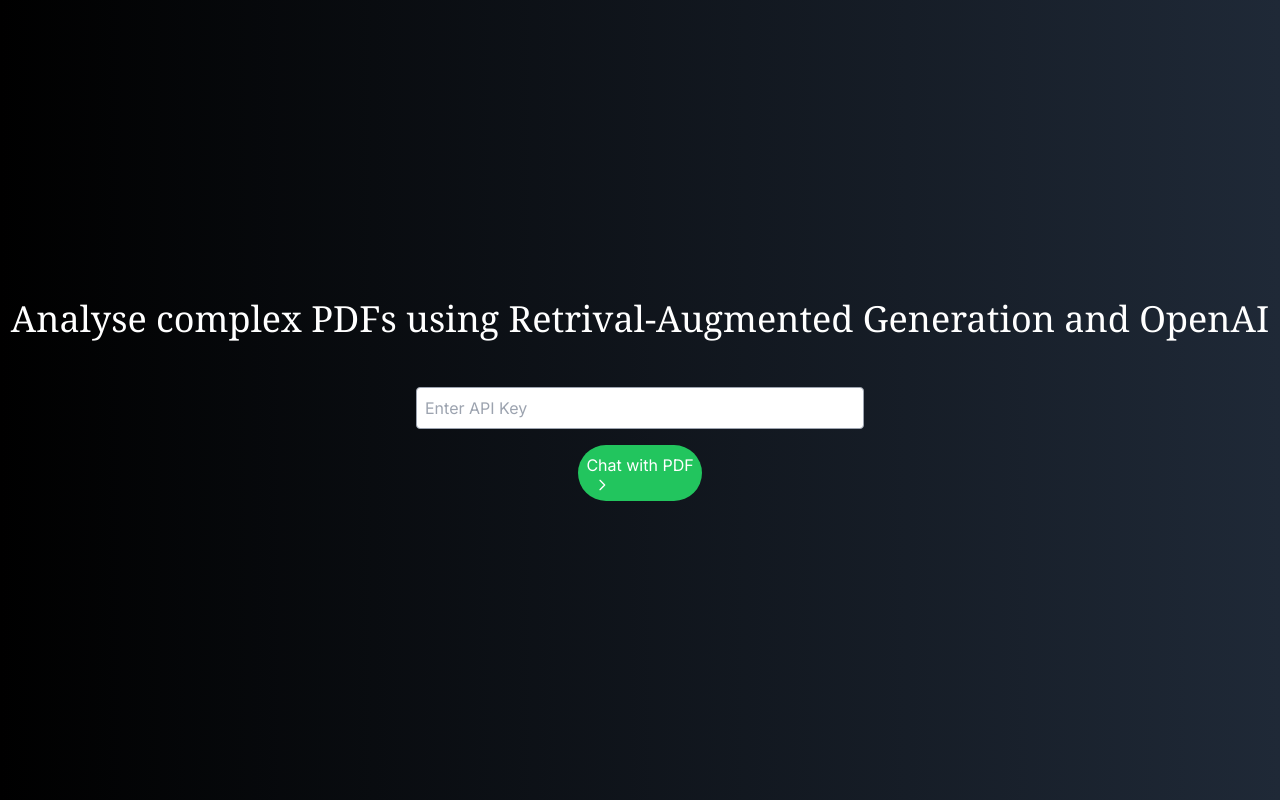
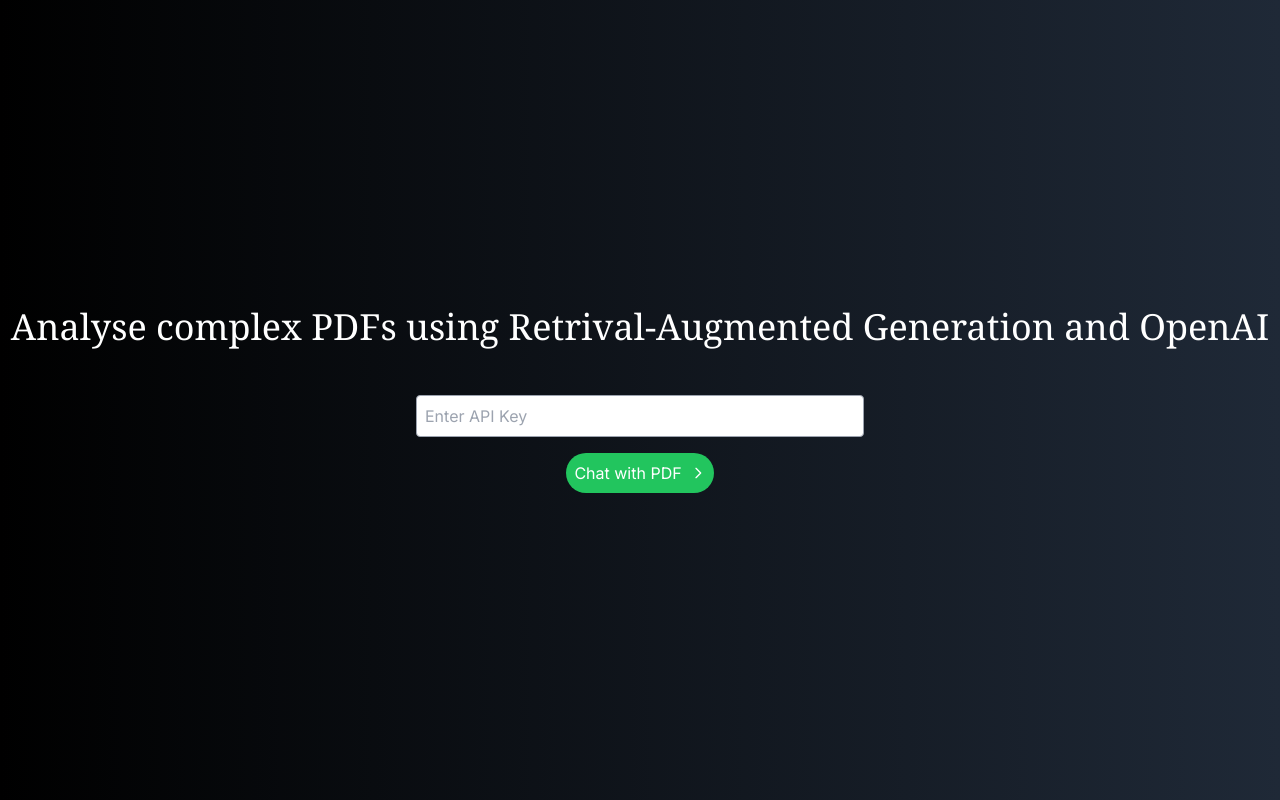
Before and after one commit to CerealNotFound/rag-insights, a Next.js app: page / in a window 1280 px wide. Built offline with nearby package versions, Linux system fonts and the light colour scheme.

Commit message:
fixed ui bug in homepage

```diff
--- a/src/app/page.tsx
+++ b/src/app/page.tsx
@@ -37,9 +37,9 @@
             type="submit"
             onClick={submitHandler}
             // href={"/chat"}
-            className="bg-green-500 cursor-pointer text-white p-2 rounded-full inline-flex items-center"
+            className="bg-green-500 cursor-pointer text-white p-2 rounded-full"
           >
-            <Link href={"/chat"}>
+            <Link href={"/chat"} className="inline-flex items-center">
               Chat with PDF
               <svg
                 xmlns="http://www.w3.org/2000/svg"
```
